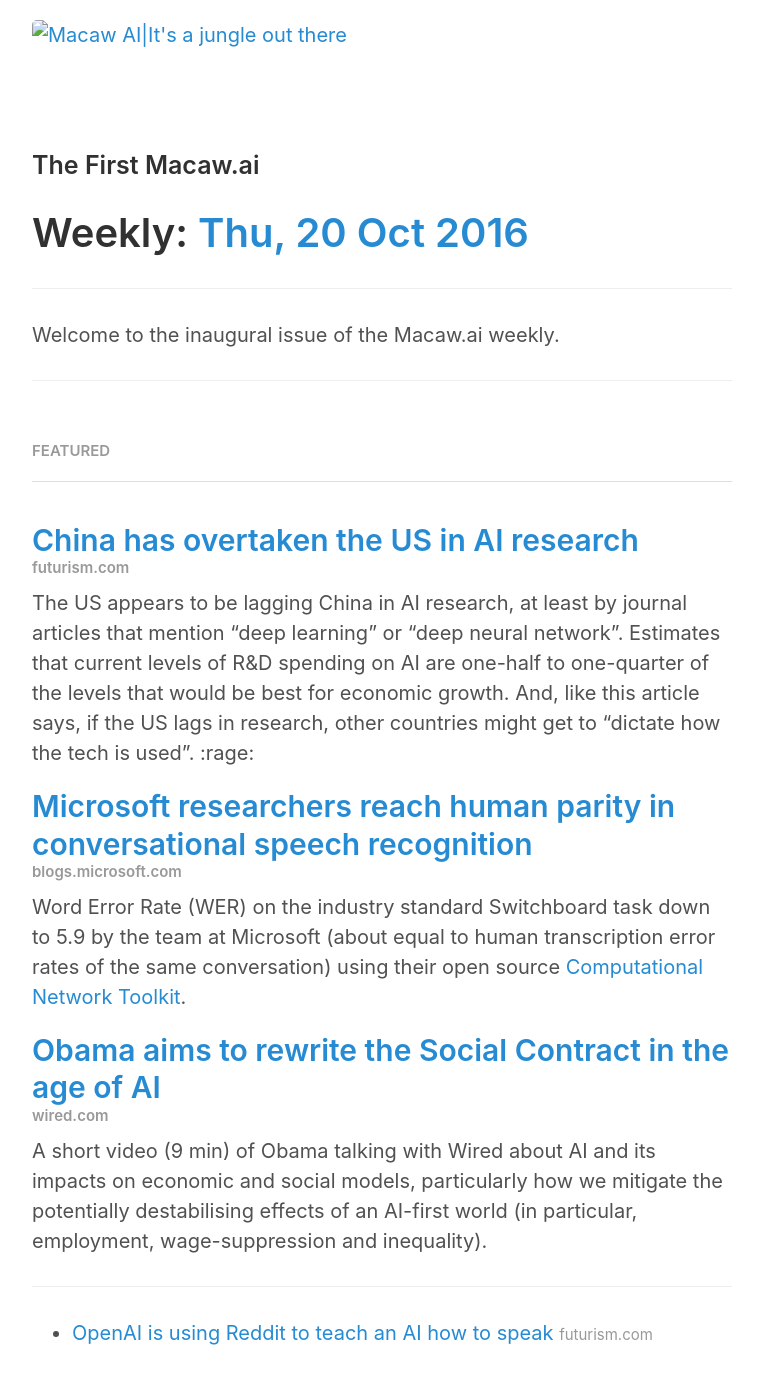
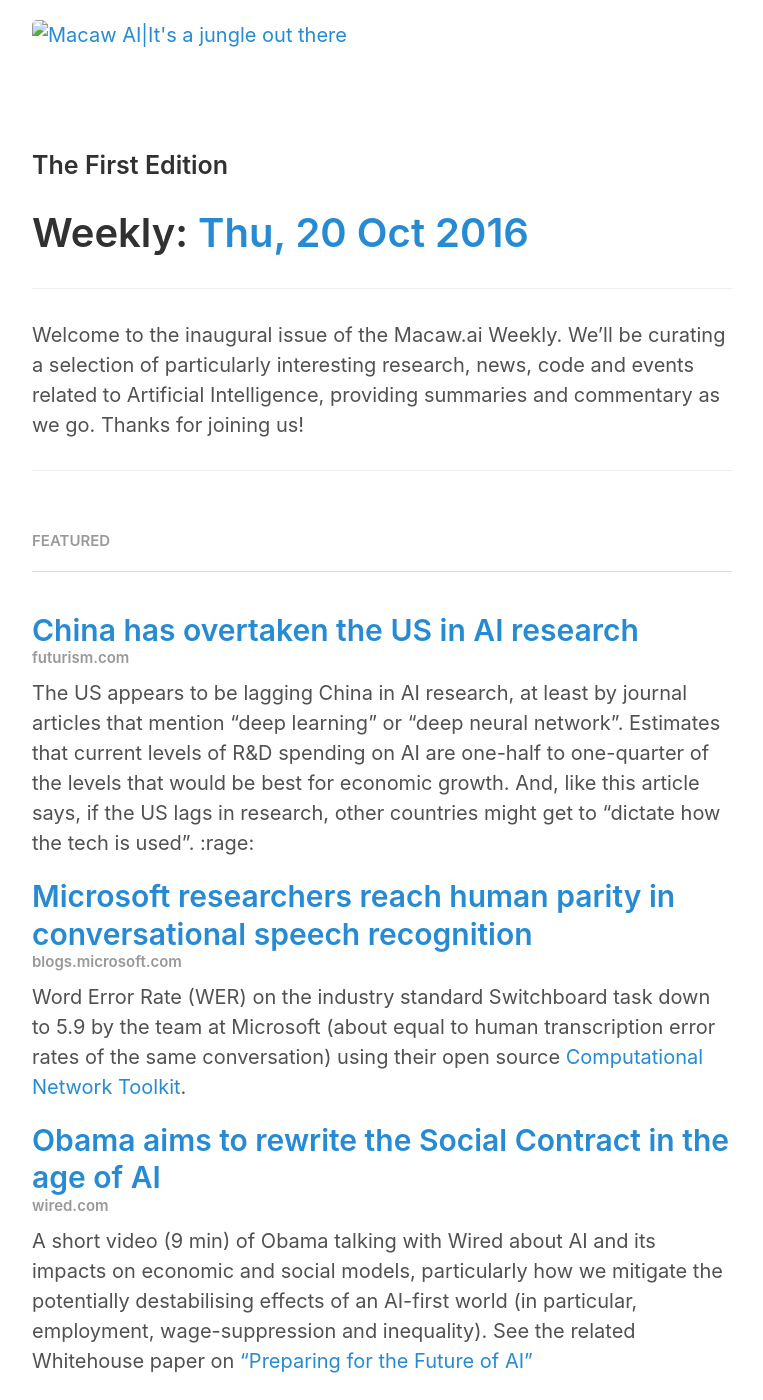
Before and after one commit to macawai/macawai.github.io, a Jekyll site: the page built from _weekly/2016-10-20-crazydragon.md, in a window 1280 px wide and 1400 px high. Shown: the whole window, without its empty margins (258-1021 px from the left). Built offline with Jekyll 4.4.1, drawn with Linux system fonts in a browser that asks for light colours; some of the changed text lies outside the part shown.

Commit message:
More editing and a couple new links for 161020

```diff
--- a/_weekly/2016-10-20-crazydragon.md
+++ b/_weekly/2016-10-20-crazydragon.md
@@ -5,10 +5,10 @@
 
 thisweek: Thu, 20 Oct 2016
 thisweekid: crazydragon
-thisweektitle: The First Macaw.ai
+thisweektitle: The First Edition
 lastweekid:
-nextweekid:
+nextweekid: terriblegoat
 text:
   intro: |
-    Welcome to the inaugural issue of the Macaw.ai weekly.
+    Welcome to the inaugural issue of the Macaw.ai Weekly. We'll be curating a selection of particularly interesting research, news, code and events related to Artificial Intelligence, providing summaries and commentary as we go. Thanks for joining us!
 ---
```
Also changed, not shown: _posts/2016-10-20-eff-facial-recognition.md (added, +6 -0 lines), _posts/2016-10-20-keras-js.md (+2 -0 lines), _posts/2016-10-20-ms-lgbm.md (+2 -0 lines), _posts/2016-10-20-nothing-pixelated-will-stay-safe.md (added, +6 -0 lines), _posts/2016-10-20-obama-on-ai.md (+1 -1 lines), _posts/2016-10-20-phys-quantum-effects.md (added, +6 -0 lines).
